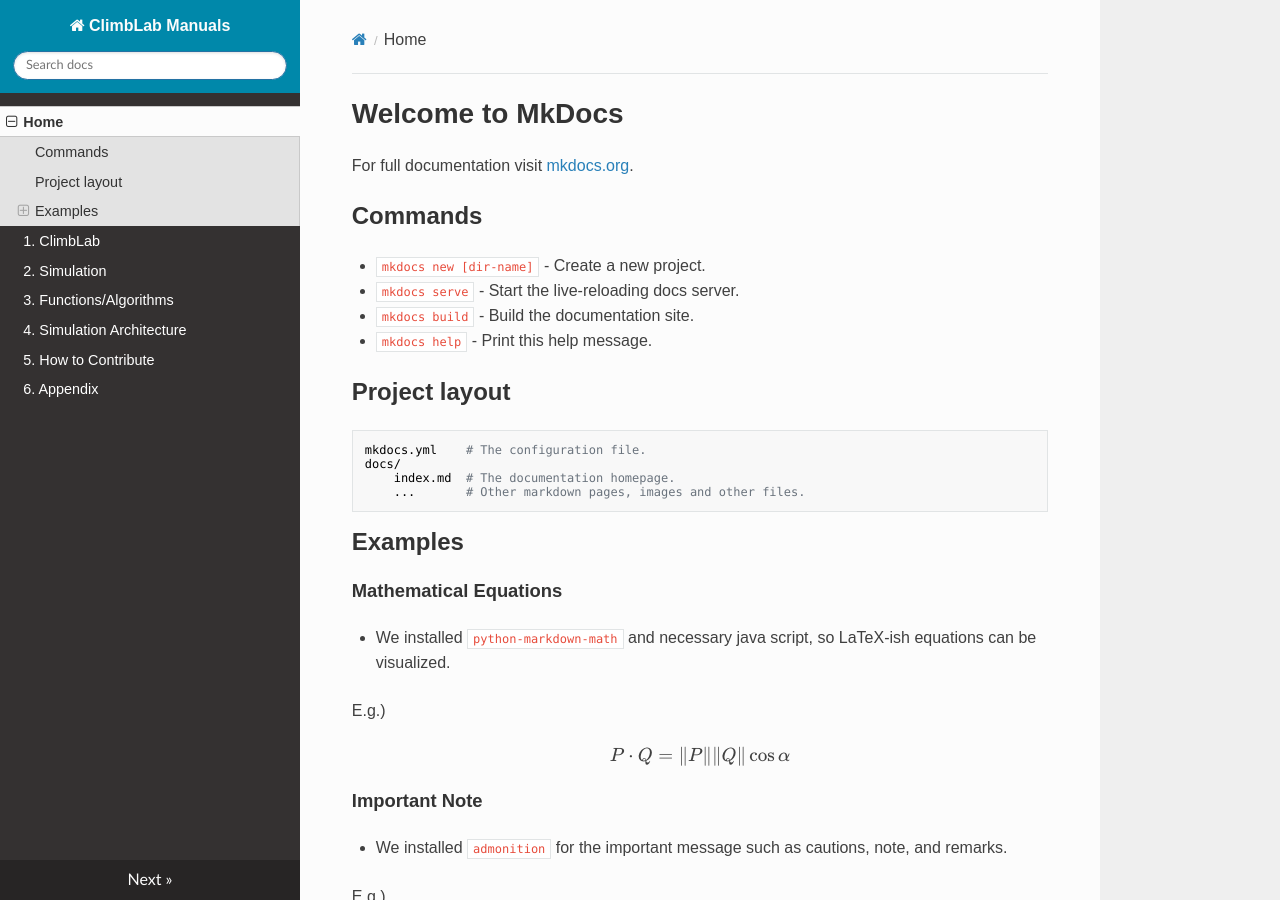
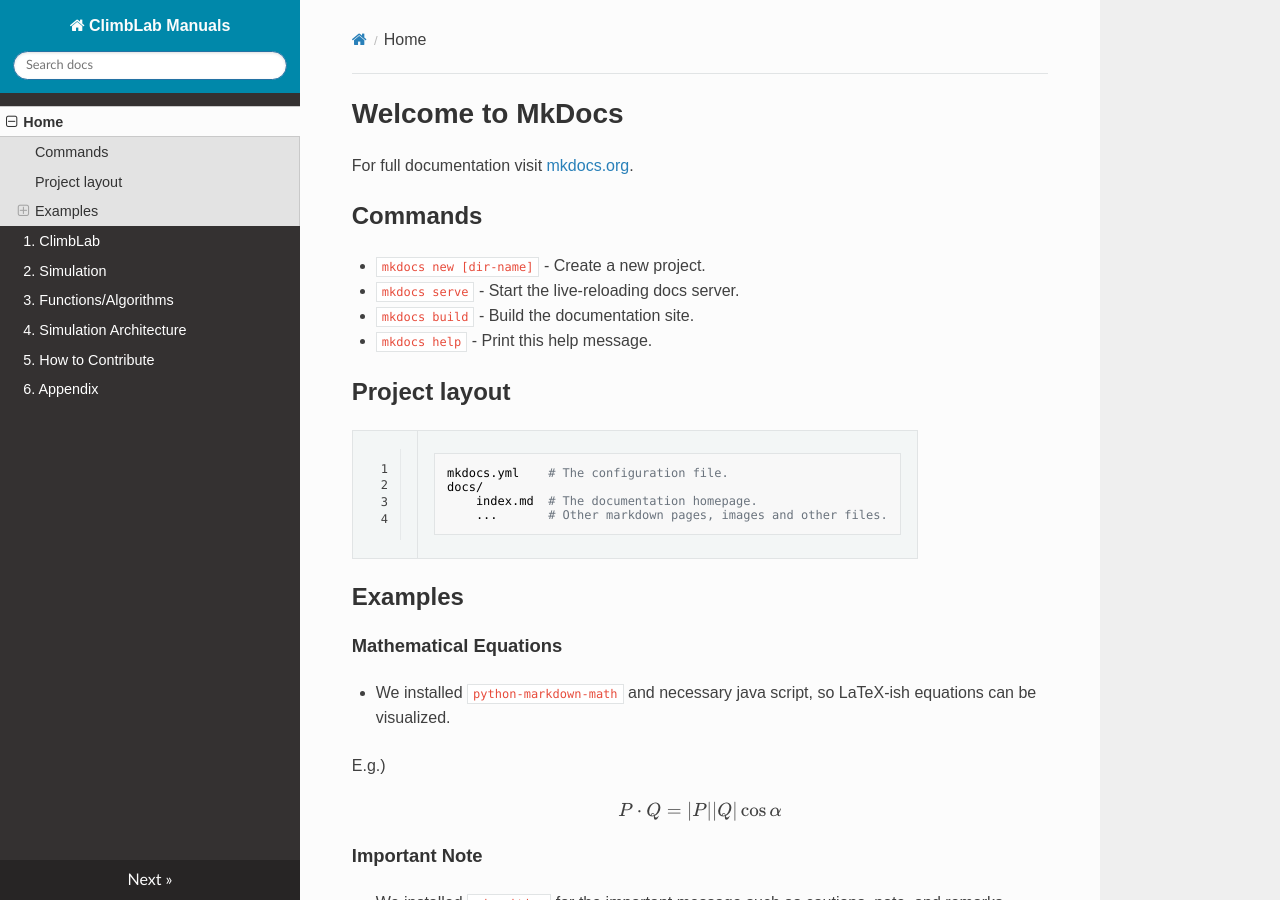
Before and after one commit to Space-Robotics-Laboratory/ClimbLab, an MkDocs documentation site: the page built from docs/mkdocs/docs/index.md, in a window 1280 px wide and 900 px high. Built offline with MkDocs 1.6.1, drawn with Linux system fonts in a browser that asks for light colours; nearby versions of some CDN libraries; formulas are drawn with MathJax 3.

Commit message:
added more extentions

```diff
--- a/docs/mkdocs/mkdocs.yml
+++ b/docs/mkdocs/mkdocs.yml
@@ -22,8 +22,17 @@
     - "css/custom.css"
 
 markdown_extensions:
-    - mdx_math
+    - meta
+    - pymdownx.mark
+    - pymdownx.magiclink
+    - pymdownx.emoji
+    - fontawesome_markdown
+    - pymdownx.keys
+    - def_list
     - admonition
+    - codehilite:
+        linenums: true
+        use_pygments: true
 
 extra_javascript:
     - http://cdn.mathjax.org/mathjax/latest/MathJax.js?config=TeX-AMS-MML_HTMLorMML
```
